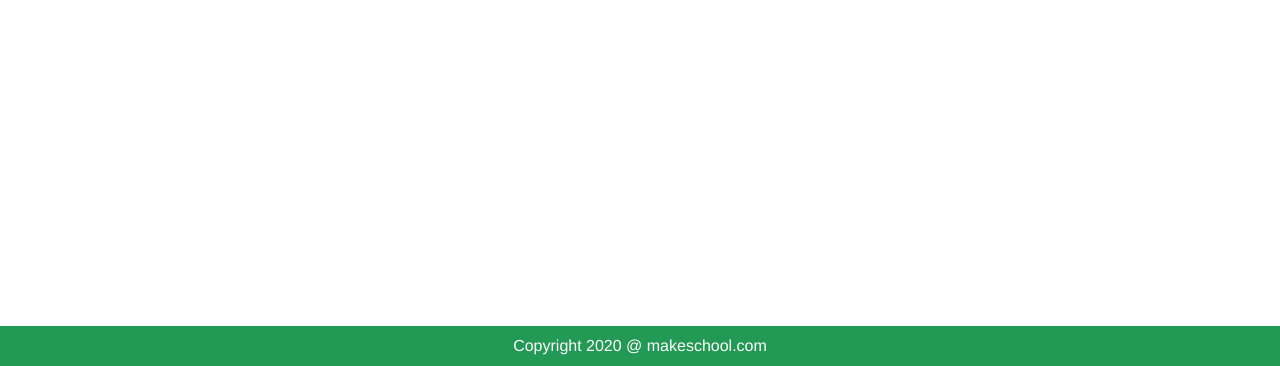
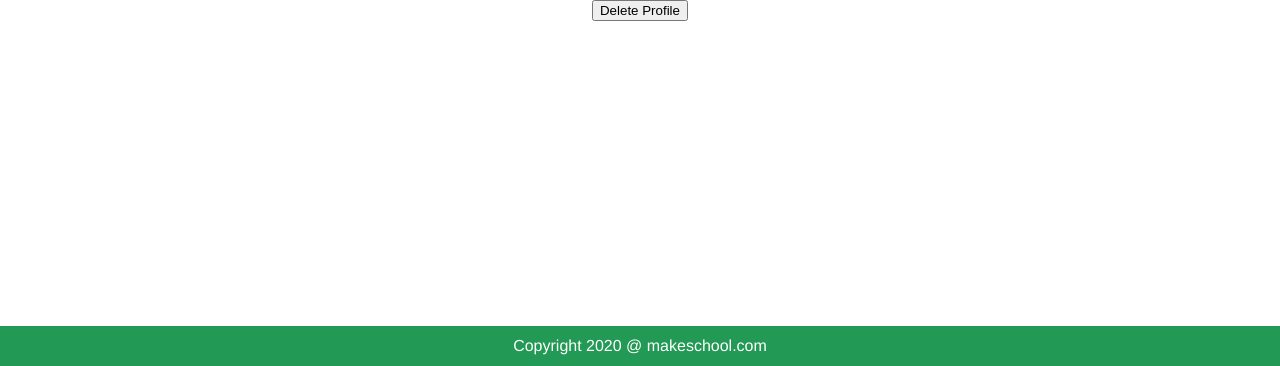
Before and after one commit to sidneyarcidiacono/Homework-4-Databases, a Flask app: page /user in a window 1280 px wide. Shown: the part 594-960 px from the top of the page. Run offline with Flask 2, Linux system fonts and the light colour scheme; some libraries are stand-ins or nearby versions.

Commit message:
Began logic for deleting user, added additional fields to sign up for user profile.

```diff
--- a/static/logOut.js
+++ /dev/null
@@ -1,6 +0,0 @@
-const logOutBtn = document.getElementById('log-out')
-
-logOutBtn.addEventListener('click', () => {
-  console.log('Log out button clicked')
-  window.location.href = '/log_out'
-})
--- /dev/null
+++ b/static/user.js
@@ -0,0 +1,18 @@
+const logOutBtn = document.getElementById('log-out')
+const deleteBtn = document.getElementById('delete-user')
+
+const deleteUserHandler = () => {
+  confirmDel = confirm('Are you sure you want to delete profile? This cannot be undone.')
+  if(confirmDel) {
+    window.location.href = '/delete_user'
+  } else {
+    return
+  }
+}
+
+deleteBtn.addEventListener('click', deleteUserHandler)
+
+logOutBtn.addEventListener('click', () => {
+  console.log('Log out button clicked')
+  window.location.href = '/log_out'
+})
--- a/templates/sign_up.html
+++ b/templates/sign_up.html
@@ -5,6 +5,10 @@
   <div>
     <form method="POST">
       Sign Up Now! </br>
+      <label for="first-name">First Name</label>
+        <input type="text" name="first-name" id="first-name"></input>
+      <label for="last-name">Last Name</label>
+        <input type="text" name="last-name" id="last-name"></input>
       <label for="email">Email Address</label>
         <input type="email" name="user_email" id="email"></input>
       <label for="set-password">Password</label>
--- a/templates/user.html
+++ b/templates/user.html
@@ -1,7 +1,7 @@
 {% extends 'base.html' %}
 
 {% block head %}
-<script src="/static/logOut.js" defer></script>
+<script src="/static/user.js" defer></script>
 {% endblock %}
 
 {% block content %}
@@ -17,6 +17,7 @@
     </section>
 
     <button id="log-out">Log Out</button>
+    <button id="delete-user">Delete Profile</button>
 </main>
 
 {% endblock content %}
```
